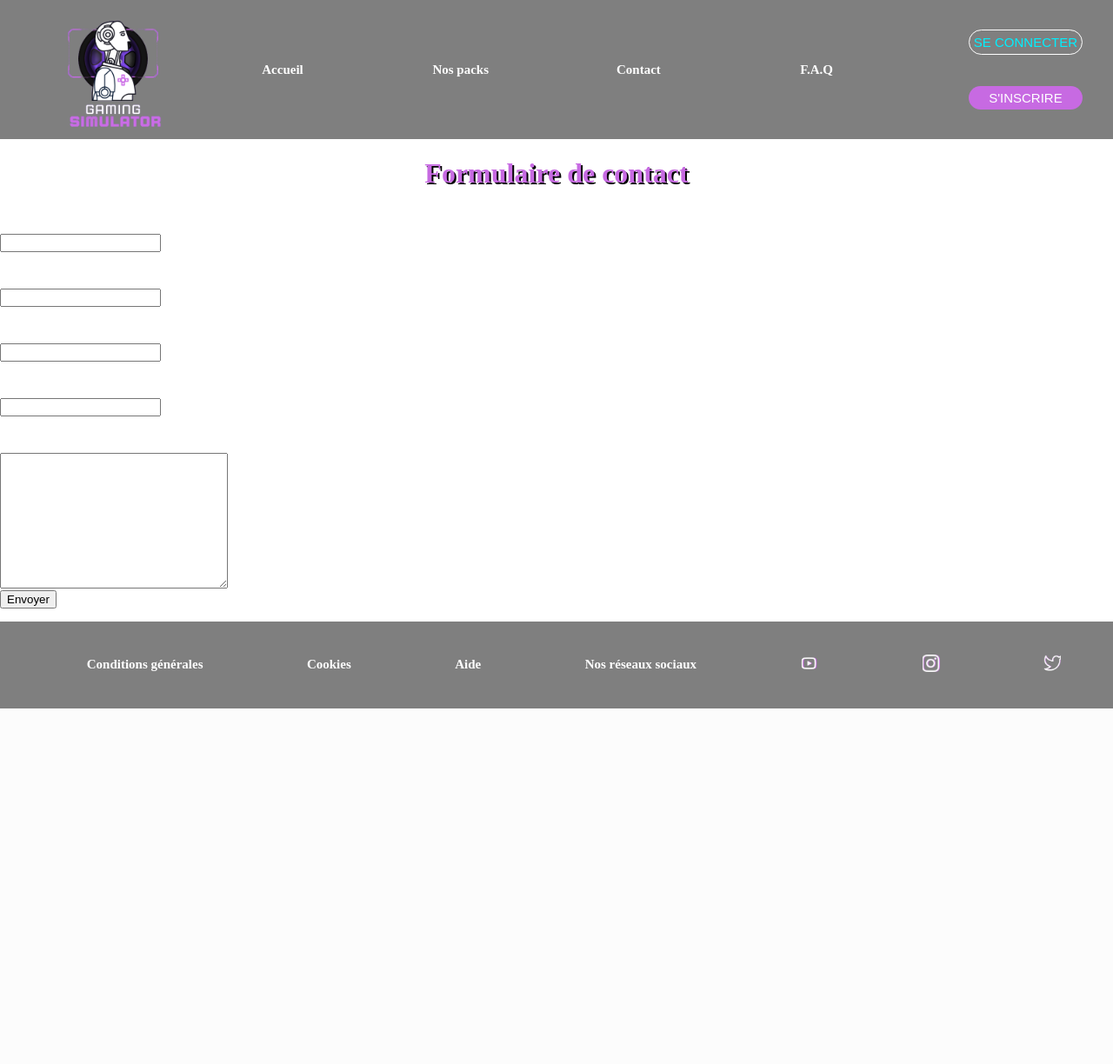
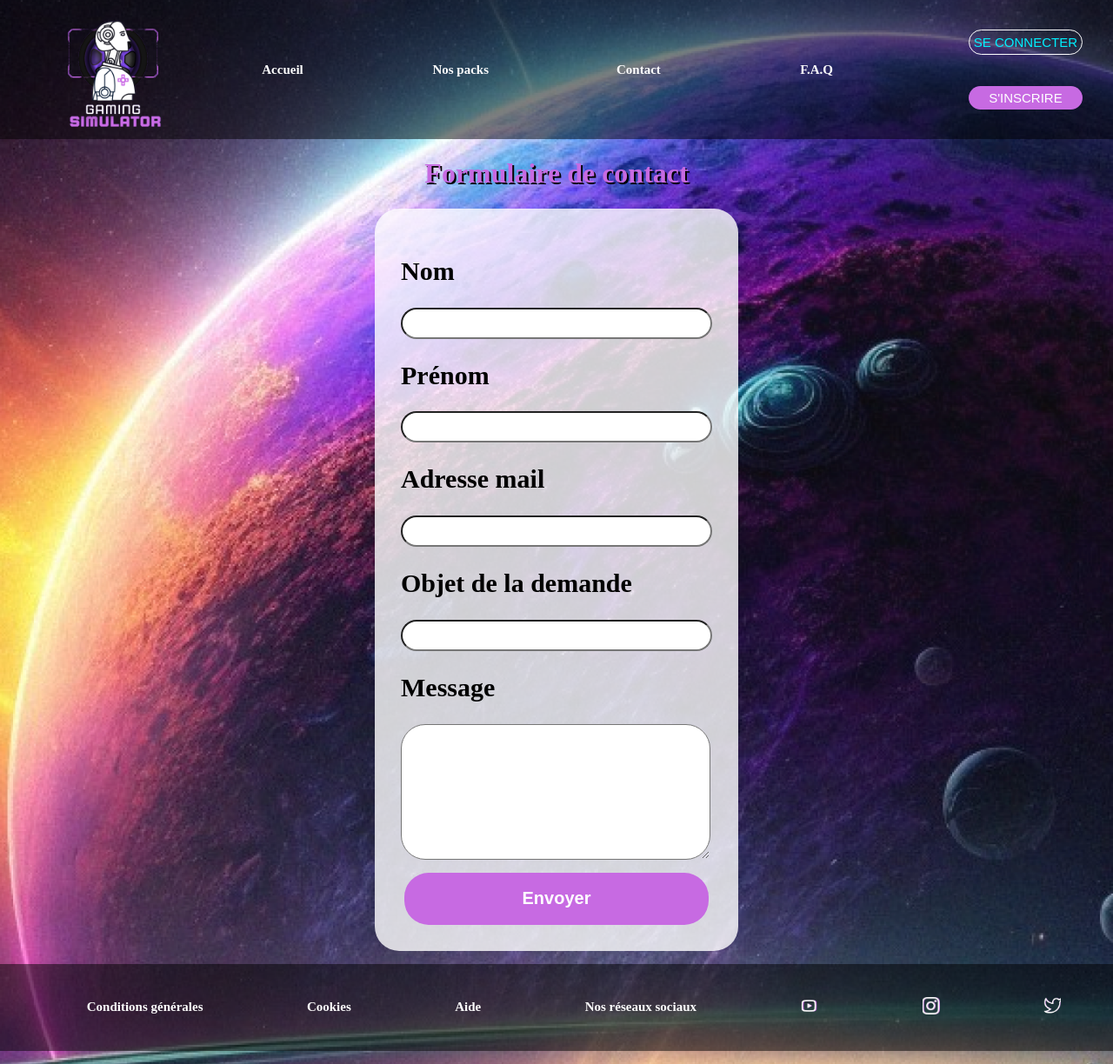
Before and after one commit to YohanTrs/Projet-de-groupe-SJT, a PHP site: page /html/contact.html in a window 1280 px wide. Shown: the whole page at 87% size. Before the commit the page ends 815 px from the top, so only its background shows below. Run offline with PHP 8.4, Linux system fonts and the light colour scheme.

Commit message:
Add files via upload

```diff
--- a/projet de groupe/css/style.css
+++ b/projet de groupe/css/style.css
@@ -16,7 +16,7 @@
         height: 200px;
     }
 }
-
+/*General settings*/
 html {
     min-width: 320px;
     font-size: 10px;
@@ -37,6 +37,7 @@ body{
 .background-conduite {
     background-image: url(../img/background-conduite.jpg);
 }
+/*Header*/
 .header {
     display: flex;
     align-items: center;
@@ -51,7 +52,6 @@ body{
     align-items: center;
 }
 .header-size {
-
     height: 160px;
     background-color: rgba(0, 0, 0, 0.5);
     background-size: cover;
@@ -88,12 +88,15 @@ a {
     display: none;
     position: absolute;
 }
+#menu-hover:hover {
+    cursor: pointer;
+}
 #menu-hover:hover .submenu {
     display: flex;
     flex-direction: column;
+    align-items: flex-start;
     padding: 0 2px;
-    margin-left:-40px; /* Hacking placement submenu */
-    width: 100%;
+    margin-left:-40px; /*Hacking placement submenu*/
 }
 button {
     margin: 0 5px;
@@ -119,6 +122,23 @@ button {
     padding: 5px;
     font-size: 15px;
 }
+/*Footer*/
+.footer-menu {
+    display: flex;
+    align-items: center;
+    background-color: rgba(0, 0, 0, 0.5);
+    background-size: cover;
+    background-repeat: repeat;
+    justify-content: space-around;
+    height: 100px;
+   font-size: 15px;
+   font-weight: bold;
+}
+.social-media {
+    height: 20px;
+    z-index: 2;
+}
+/*Page accueil*/
 .page-title {
     text-align: center;
     font-size: xx-large;
@@ -195,7 +215,6 @@ button {
     height: 50px;
     font-weight: bold;
     font-size: 15px
-
 }
 *.align-buttons {
     display: flex;
@@ -210,24 +229,7 @@ button {
     height: 300px;
     width: 270px;
 }
-.footer-menu {
-    display: flex;
-    align-items: center;
-    background-color: rgba(0, 0, 0, 0.5);
-    background-size: cover;
-    background-repeat: repeat;
-    justify-content: space-around;
-    height: 100px;
-    margin-bottom: -1px; /* Coller le footer en bas de l'écran/
-    margin-left: -30px; / Coller le footer vers la gauche de l'écran */
-   font-size: 15px;
-   font-weight: bold;
-}
-.social-media {
-    height: 20px;
-    z-index: 2;
-}
-
+/*Page packs*/
 .drive-up {
     display: flex;
     justify-content: center;
@@ -315,21 +317,84 @@ button {
 .overline-price {
     text-decoration: line-through red;
 }
-.basket {
+.basket, .buy {
     border-radius: 0;
     width: 70%;
     height: 10%;
+}
+.basket {
     background-color: rgba(199, 106, 226, 0.6);
     color: white;
 }
 .buy{
-    border-radius: 0;
-    width: 70%;
-    height: 10%;
     background-color: rgba(255, 255, 255, 0.6);
     color: red;
 }
-
+/*Page Contact*/
+.background-contact{
+    background-image: url(../img/background-contact.jpg);
+    background-size: cover;
+    background-repeat: no-repeat;
+    background-position: center;
+}
+.contact-form{
+    display: flex;
+    align-items: center;
+    flex-direction: column;
+    background-color:hsla(0, 0%, 100%, 0.8);
+    border-radius: 28px;
+    color: black;
+    padding: 30px;
+    font-size: 20px;
+    min-width: fit-content;
+}
+.contact-container {
+    display: flex;
+    flex-direction: column;
+    align-items: center;
+    justify-content: center;
+}
+.form input, textarea{
+    width: 350px;
+    border-radius: 28px;
+    min-height: 30px;
+}
+.submit{
+    margin-top: 10px;
+    height: 60px;
+    font-weight: bold;
+    font-size: 20px;
+    background-color: #c76ae2;
+    color: white;
+    border: none;
+}
+.center-submit{
+    text-align: center;
+}
+/*Page Faq*/
+.background-faq{
+    background-image: url(../img/Untitled-1.png);
+    background-size: cover;
+    background-repeat: no-repeat;
+    background-position: center;
+}
+.premiere{
+    display: flex;
+    flex-direction: column;
+    background-color: rgba(255, 255, 255,0.7);
+    width: 1244px;
+    height: 800px;
+    font-size: 18px;
+    padding: 50px;
+    justify-content: center;
+    border-radius: 50px;
+    height: fit-content;
+}
+.tout{
+    display: flex;
+    justify-content: center;
+    color: black;
+}
 /*Hover*/
 .connect:hover{
     background-color: #909090;
@@ -382,7 +447,6 @@ button {
     align-items: center;
    }
    .menu-header {
-    /* display: none;     */
     flex-direction: column;
     align-items: center;
     text-align: center;
@@ -390,8 +454,8 @@ button {
     font-size: 40px;
    }
    .menu-header li {
-    height: 30px;
-    margin: 5vh 0;
+    height: 10px;
+    margin: 3vh 0;
    }
    .header-size {
     height: fit-content;
@@ -456,18 +520,24 @@ button {
     position: absolute;
     right: -50px;
     z-index: 0;
-    /* display: none; */
    }
 }
 @media screen and (min-width:481px) and (max-width : 750px) {
     .menu-header li {
-        min-width: 55px;
+        min-width: 65px;
     }
     .home-image {
         width: 40%;
     }
+    .logo {
+        min-width: 100px;
+    }
+    .connect, .subscribe {
+        font-size: 10px;
+    }
+
 }
-
+/* Modal Inscription - Connexion */
 .inscription, .connexion{
     width: 600px;
     padding-top: 20px;
@@ -476,19 +546,14 @@ button {
     color: #bf09f1;
     font-family: system-ui, -apple-system, BlinkMacSystemFont, 'Segoe UI', Roboto, Oxygen, Ubuntu, Cantarell, 'Open Sans', 'Helvetica Neue', sans-serif;
     display: flex;
-    /* justify-content: right; */
     align-items: center;
     flex-direction: column;
-    /* margin-top: 180px; */
-    /* padding: 20px; */
     border: #bf09f1 solid 7px;
     border-radius: 25px;
     box-shadow: #bf09f1 0px 0px 30px 5px;
-    /* position: absolute;
-    left: 35%;
-    top: 25%; */
     font-size: 18px;
     gap: 10px;
+    z-index: 1;
 }
 .inputo{
     width: 250px;
```
